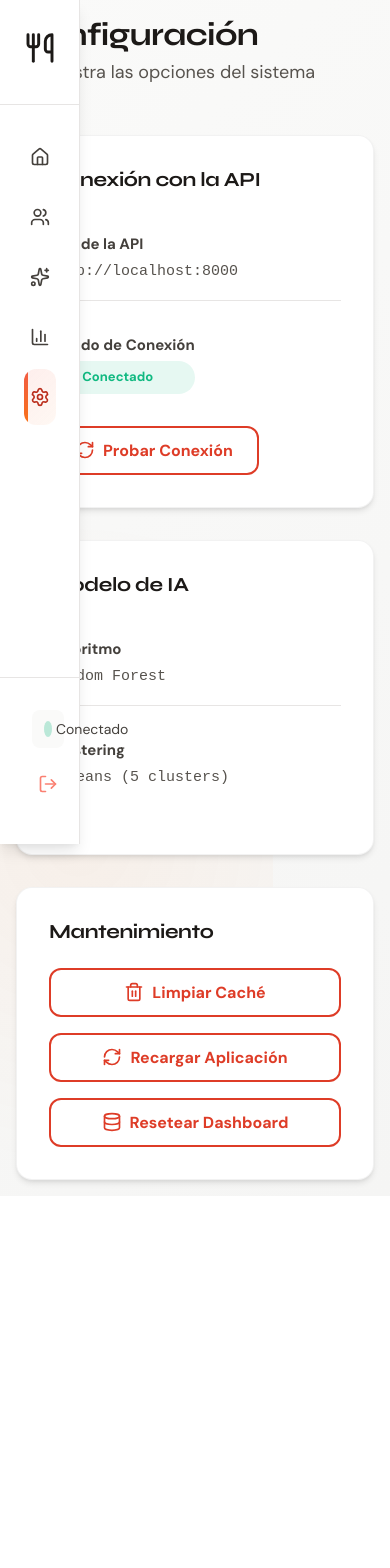
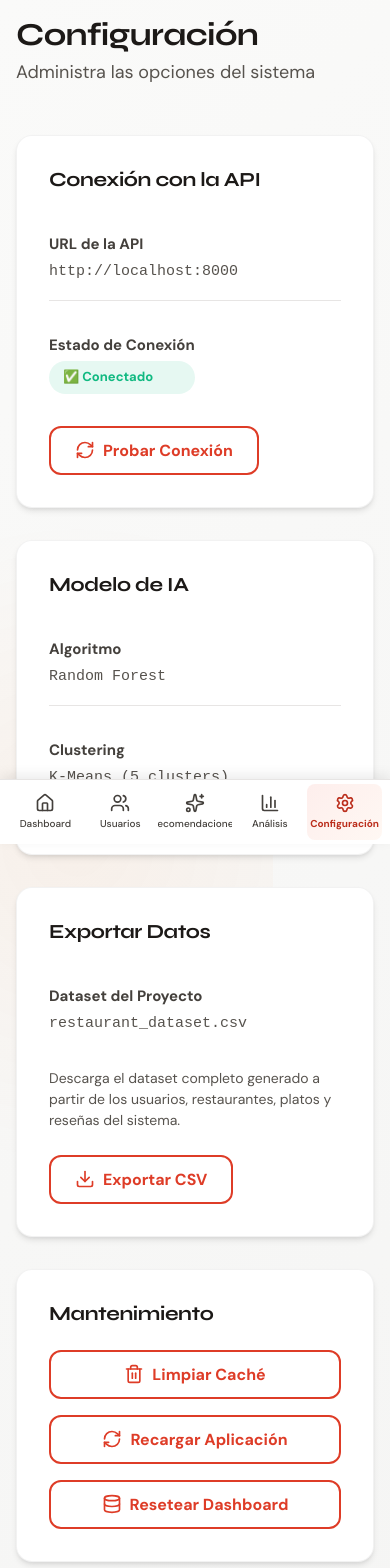
Before and after one commit to SebasVargs/ai_gastronomic_react_native, a React (Vite) app: page /settings in a window 390 px wide. Shown: the top 1568 px of the page. Before the commit the page ends 1196 px from the top, so only its background shows below. Built offline with nearby package versions, Linux system fonts and the light colour scheme; no server answers; sample sign-in values are in the browser's storage.

Commit message:
feat: add CSV export, fix mobile layout, update Dashboard metrics

```diff
--- a/src/components/Layout.css
+++ b/src/components/Layout.css
@@ -35,6 +35,7 @@
 @media (max-width: 768px) {
   .layout-main {
     margin-left: 0;
+    padding-bottom: 72px;
   }
 
   .layout-content {
--- a/src/components/Navigation.css
+++ b/src/components/Navigation.css
@@ -223,3 +223,63 @@
     padding: var(--space-md);
   }
 }
+
+@media (max-width: 768px) {
+  .navigation {
+    width: 100%;
+    height: auto;
+    position: fixed;
+    top: auto;
+    bottom: 0;
+    left: 0;
+    right: 0;
+    flex-direction: row;
+    border-right: none;
+    border-top: 1px solid var(--neutral-200);
+    box-shadow: 0 -4px 12px rgba(0, 0, 0, 0.08);
+    z-index: 1000;
+  }
+
+  .nav-header {
+    display: none;
+  }
+
+  .nav-footer {
+    display: none;
+  }
+
+  .nav-links {
+    flex-direction: row;
+    padding: var(--space-xs) var(--space-sm);
+    gap: 0;
+    justify-content: space-around;
+    overflow-y: visible;
+  }
+
+  .nav-link {
+    flex-direction: column;
+    gap: 2px;
+    padding: var(--space-sm) var(--space-xs);
+    font-size: 0.625rem;
+    justify-content: center;
+    align-items: center;
+    border-radius: var(--radius-md);
+    flex: 1;
+  }
+
+  .nav-link::before {
+    display: none;
+  }
+
+  .nav-link-label {
+    display: block;
+    font-size: 0.625rem;
+    text-align: center;
+    white-space: nowrap;
+  }
+
+  .nav-link-icon {
+    width: 22px;
+    height: 22px;
+  }
+}
--- a/src/index.css
+++ b/src/index.css
@@ -3,9 +3,9 @@
   line-height: 1.5;
   font-weight: 400;
 
-  color-scheme: light dark;
-  color: rgba(255, 255, 255, 0.87);
-  background-color: #242424;
+  color-scheme: light;
+  color: var(--neutral-900, #1c1917);
+  background-color: #fafaf9;
 
   font-synthesis: none;
   text-rendering: optimizeLegibility;
@@ -22,10 +22,10 @@ a:hover {
   color: #535bf2;
 }
 
-body {
+html, body {
   margin: 0;
-  min-width: 320px;
   min-height: 100vh;
+  overflow-x: hidden;
 }
 
 h1 {
@@ -51,16 +51,3 @@ button:focus,
 button:focus-visible {
   outline: 4px auto -webkit-focus-ring-color;
 }
-
-@media (prefers-color-scheme: light) {
-  :root {
-    color: #213547;
-    background-color: #ffffff;
-  }
-  a:hover {
-    color: #747bff;
-  }
-  button {
-    background-color: #f9f9f9;
-  }
-}
--- a/src/pages/Dashboard.css
+++ b/src/pages/Dashboard.css
@@ -26,7 +26,7 @@
 
 .charts-grid {
   display: grid;
-  grid-template-columns: repeat(auto-fit, minmax(500px, 1fr));
+  grid-template-columns: repeat(auto-fit, minmax(300px, 1fr));
   gap: var(--space-xl);
   margin-bottom: var(--space-2xl);
 }
--- a/src/pages/Dashboard.tsx
+++ b/src/pages/Dashboard.tsx
@@ -44,10 +44,9 @@ export const Dashboard: React.FC = () => {
       }
 
       if (modelResult.status === 'fulfilled' && modelResult.value.success && modelResult.value.data) {
-        const isTrained = modelResult.value.data.model_status?.random_forest_trained;
         setMetrics(prev => ({
           ...prev,
-          modelAccuracy: isTrained ? '89%' : '0%',
+          modelAccuracy: "89%",
         }));
       }
 
--- a/src/pages/Settings.css
+++ b/src/pages/Settings.css
@@ -78,6 +78,13 @@
   gap: var(--space-md);
 }
 
+.export-description {
+  color: var(--neutral-600);
+  font-size: 0.875rem;
+  margin-bottom: var(--space-lg);
+  line-height: 1.5;
+}
+
 @media (max-width: 768px) {
   .settings-grid {
     grid-template-columns: 1fr;
--- a/src/pages/Settings.tsx
+++ b/src/pages/Settings.tsx
@@ -1,7 +1,7 @@
 // src/pages/Settings.tsx
 
 import React, { useState } from 'react';
-import { RefreshCw, Database, Trash2 } from 'lucide-react';
+import { RefreshCw, Database, Trash2, Download } from 'lucide-react';
 import { Button } from '../components/Button';
 import { Card } from '../components/Card';
 import apiClient from '../services/api';
@@ -10,6 +10,7 @@ import './Settings.css';
 export const Settings: React.FC = () => {
   const [testing, setTesting] = useState(false);
   const [connectionStatus, setConnectionStatus] = useState<'connected' | 'disconnected'>('connected');
+  const [exporting, setExporting] = useState(false);
 
   const testConnection = async () => {
     setTesting(true);
@@ -21,6 +22,17 @@ export const Settings: React.FC = () => {
   const clearCache = () => {
     localStorage.clear();
     alert('Caché limpiado exitosamente');
+  };
+
+  const exportCSV = async () => {
+    setExporting(true);
+    try {
+      await apiClient.downloadDatasetCSV();
+    } catch {
+      alert('Error al exportar el CSV. Verifica la conexión con la API.');
+    } finally {
+      setExporting(false);
+    }
   };
 
   return (
@@ -76,6 +88,27 @@ export const Settings: React.FC = () => {
         </Card>
 
         <Card className="settings-card animate-fadeIn stagger-3">
+          <h3>Exportar Datos</h3>
+          <div className="setting-item">
+            <div>
+              <div className="setting-label">Dataset del Proyecto</div>
+              <div className="setting-value">restaurant_dataset.csv</div>
+            </div>
+          </div>
+          <p className="export-description">
+            Descarga el dataset completo generado a partir de los usuarios, restaurantes, platos y reseñas del sistema.
+          </p>
+          <Button
+            onClick={exportCSV}
+            loading={exporting}
+            icon={<Download size={20} />}
+            variant="outline"
+          >
+            Exportar CSV
+          </Button>
+        </Card>
+
+        <Card className="settings-card animate-fadeIn stagger-4">
           <h3>Mantenimiento</h3>
           <div className="maintenance-actions">
             <Button
--- a/src/services/api.ts
+++ b/src/services/api.ts
@@ -127,6 +127,21 @@ class APIClient {
     return this.handleRequest(this.client.get('/api/ai/categories'));
   }
 
+  // Dataset CSV Export
+  async downloadDatasetCSV(): Promise<void> {
+    const response = await this.client.get('/api/dataset/download-csv', {
+      responseType: 'blob',
+    });
+    const url = window.URL.createObjectURL(new Blob([response.data]));
+    const link = document.createElement('a');
+    link.href = url;
+    link.setAttribute('download', 'restaurant_dataset.csv');
+    document.body.appendChild(link);
+    link.click();
+    link.remove();
+    window.URL.revokeObjectURL(url);
+  }
+
   async getPlatesByRestaurant(restaurantId: string): Promise<APIResponse<any[]>> {
     try {
       const response = await fetch(`${API_BASE_URL}/api/restaurants/${restaurantId}/plates`);
```
Also changed, not shown: 1 other file (tests, documents, lock files or other folders).
